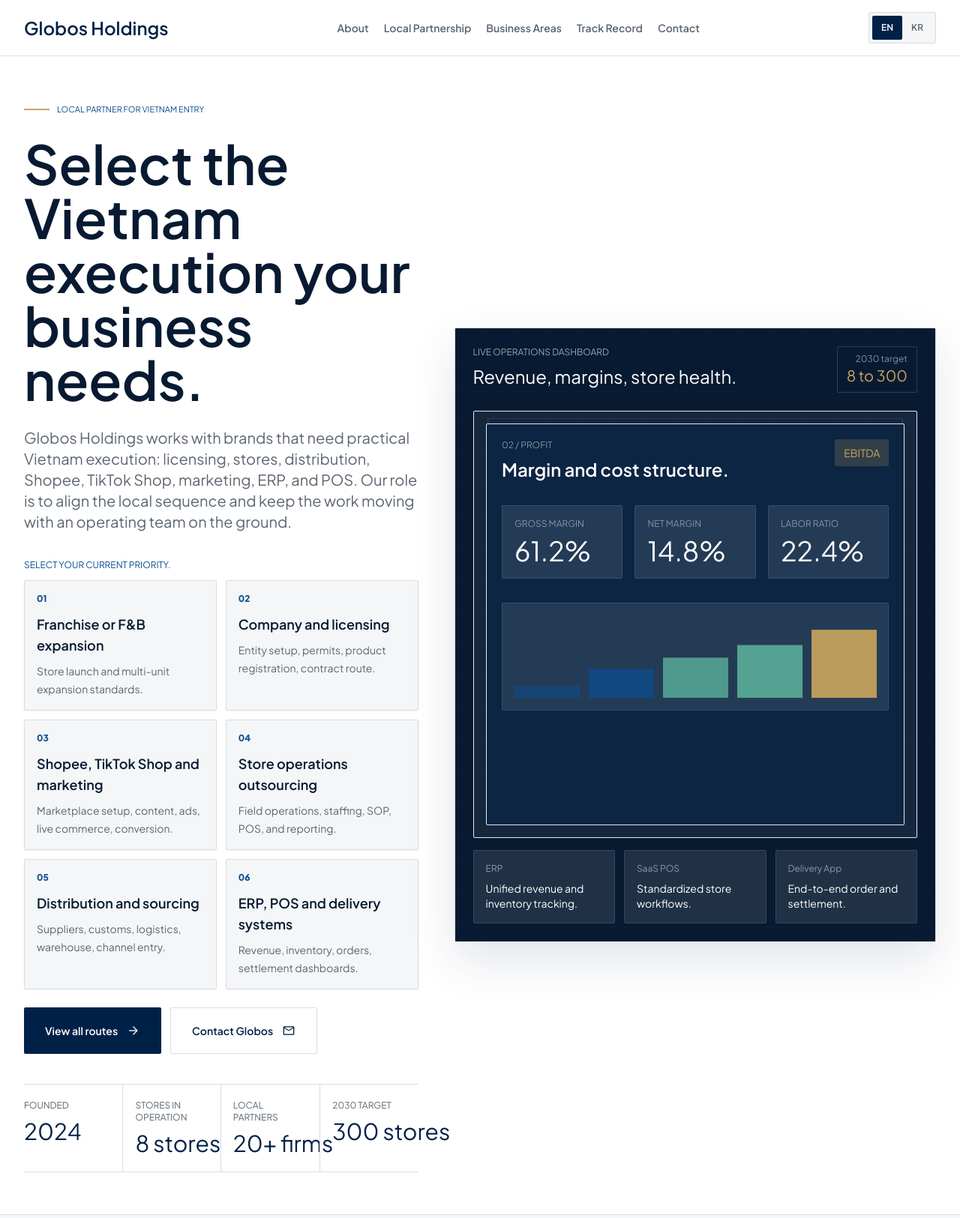
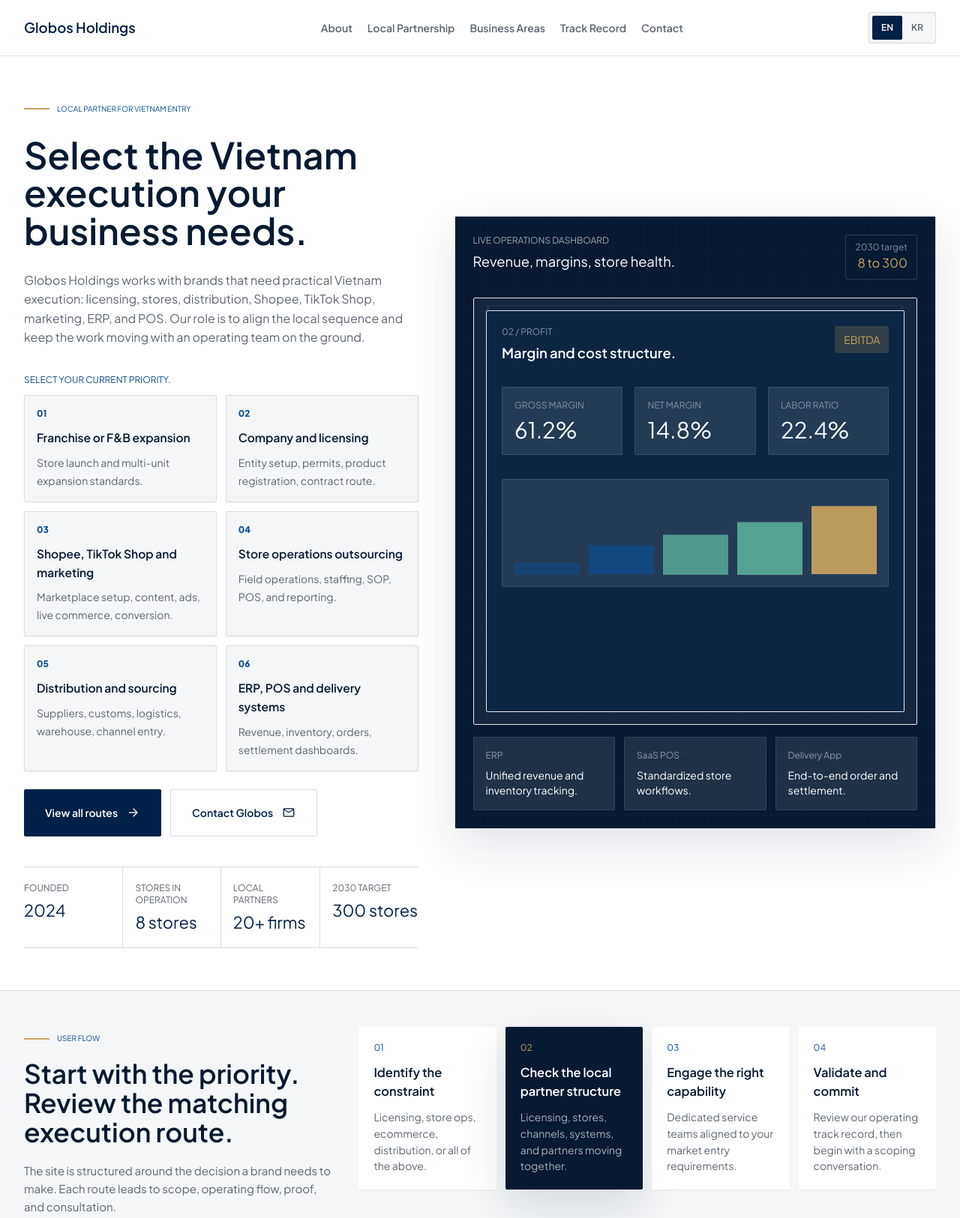
Before and after one commit to ahc0403-commits/globosvn-website, a plain HTML site: page index.html in a window 1280 px wide. Shown: the top 1625 px of the page at 75% size. Drawn offline with nearby package versions, Linux system fonts and the light colour scheme; a web font is replaced by a local one.

Commit message:
Tighten global typography scale

```diff
--- a/assets/fonts.css
+++ b/assets/fonts.css
@@ -19,6 +19,8 @@
 
 body {
   font-weight: 400;
+  font-size: 15px;
+  line-height: 1.58;
 }
 
 main :where(p, li, dd, dt, input, textarea, select):not(.material-symbols-outlined) {
@@ -85,3 +87,55 @@
 .material-symbols-outlined {
   font-family: 'Material Symbols Outlined' !important;
 }
+
+/* Global density pass: the site carries long business copy, so type needs a tighter editorial scale. */
+.text-base { font-size: 0.9375rem !important; line-height: 1.6 !important; }
+.text-lg { font-size: 0.96875rem !important; line-height: 1.6 !important; }
+.text-xl { font-size: 1.025rem !important; line-height: 1.54 !important; }
+.text-2xl { font-size: 1.15rem !important; line-height: 1.34 !important; }
+.text-3xl { font-size: 1.38rem !important; line-height: 1.22 !important; }
+.text-4xl { font-size: 1.85rem !important; line-height: 1.14 !important; }
+.text-5xl { font-size: 2.15rem !important; line-height: 1.08 !important; }
+.text-6xl { font-size: 2.55rem !important; line-height: 1.05 !important; }
+.text-7xl { font-size: 3rem !important; line-height: 1.03 !important; }
+.text-8xl { font-size: 3.35rem !important; line-height: 1.02 !important; }
+.text-9xl { font-size: 3.7rem !important; line-height: 1.02 !important; }
+
+.leading-7 { line-height: 1.55 !important; }
+.leading-8,
+.leading-relaxed { line-height: 1.62 !important; }
+.leading-tight { line-height: 1.16 !important; }
+.leading-\[1\.05\] { line-height: 1.08 !important; }
+.leading-\[1\.1\] { line-height: 1.12 !important; }
+
+.section-label {
+  font-size: 10px !important;
+}
+
+.material-symbols-outlined.text-lg { font-size: 1.125rem !important; }
+.material-symbols-outlined.text-xl { font-size: 1.25rem !important; }
+.material-symbols-outlined.text-2xl { font-size: 1.5rem !important; }
+
+@media (min-width: 640px) {
+  .sm\:text-2xl { font-size: 1.16rem !important; line-height: 1.34 !important; }
+  .sm\:text-3xl { font-size: 1.38rem !important; line-height: 1.24 !important; }
+  .sm\:text-5xl { font-size: 2.25rem !important; line-height: 1.08 !important; }
+  .sm\:text-6xl { font-size: 2.6rem !important; line-height: 1.05 !important; }
+}
+
+@media (min-width: 768px) {
+  .md\:text-xl { font-size: 1rem !important; line-height: 1.6 !important; }
+  .md\:text-2xl { font-size: 1.1rem !important; line-height: 1.52 !important; }
+  .md\:text-4xl { font-size: 1.85rem !important; line-height: 1.16 !important; }
+  .md\:text-5xl { font-size: 2.2rem !important; line-height: 1.1 !important; }
+  .md\:text-6xl { font-size: 2.6rem !important; line-height: 1.06 !important; }
+  .md\:text-7xl { font-size: 3.05rem !important; line-height: 1.04 !important; }
+}
+
+@media (min-width: 1024px) {
+  .lg\:text-2xl { font-size: 1.14rem !important; line-height: 1.34 !important; }
+}
+
+@media (min-width: 1280px) {
+  .xl\:text-3xl { font-size: 1.36rem !important; line-height: 1.24 !important; }
+}
```
